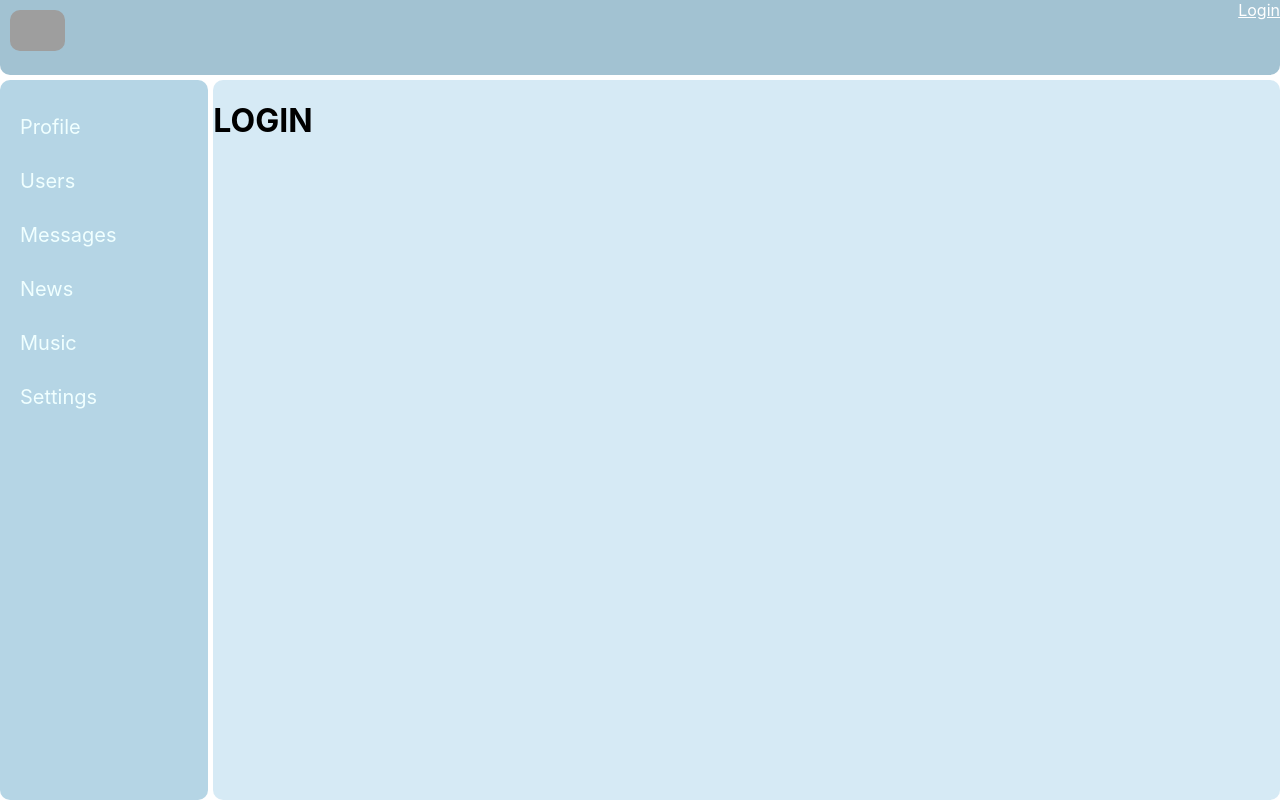
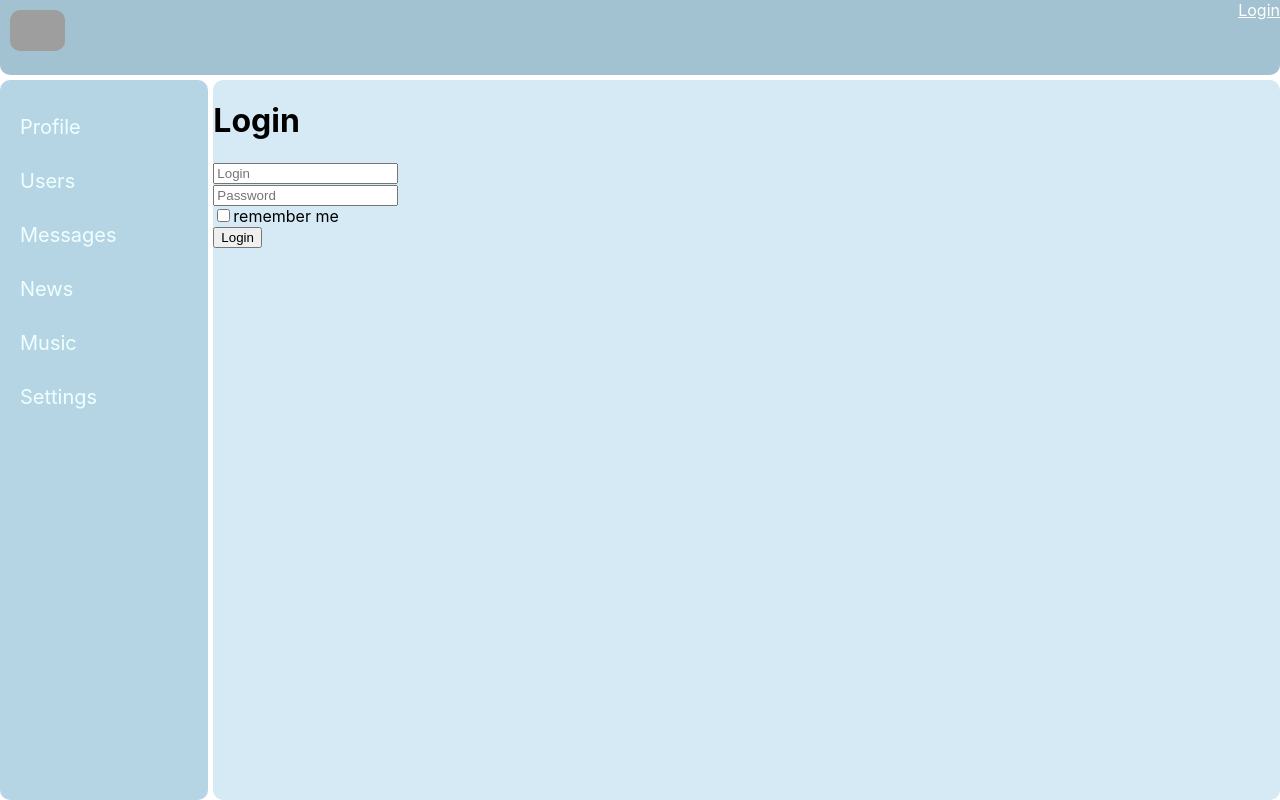
Before and after one commit to Region60/60Region, a React (Create React App) app: page /login in a window 1280 px wide. Built offline with nearby package versions, Linux system fonts and the light colour scheme; no server answers; grey boxes are pictures that could not be loaded.

Commit message:
Lesson_75_redux-form

```diff
--- a/package.json
+++ b/package.json
@@ -10,6 +10,7 @@
     "react-router-dom": "^5.1.2",
     "react-scripts": "^3.3.1",
     "redux": "^4.0.5",
+    "redux-form": "^8.3.1",
     "redux-thunk": "^2.3.0"
   },
   "scripts": {
--- a/src/components/login/Login.jsx
+++ b/src/components/login/Login.jsx
@@ -1,9 +1,36 @@
 import React from 'react'
+import {Field, reduxForm} from "redux-form";
 
-const Login=(props) => {
- return <div>
-     <h1>LOGIN</h1>
- </div>
+const LoginForm = (props) => {
+    return (
+        <form onSubmit={props.handleSubmit}>
+            <div>
+                <Field placeholder={'Login'} name={'login'} component={'input'}/>
+            </div>
+            <div>
+                <Field placeholder={'Password'} name={'password'} component={'input'}/>
+            </div>
+            <div>
+                <Field type={'checkbox'} name={'rememberMe'} component={'input'}/>remember me
+            </div>
+            <div>
+                <button>Login</button>
+            </div>
+        </form>
+    )
+}
+
+const LoginReduxForm = reduxForm({form: 'login'})(LoginForm)
+
+
+const Login = (props) => {
+    const onSubmit = (formData) => {
+        console.log(formData)
+    }
+    return <div>
+        <h1>Login</h1>
+        <LoginReduxForm onSubmit={onSubmit}/>
+    </div>
 }
 
 export default Login
--- a/src/components/profiles/profileInfo/Profilestatus.jsx
+++ b/src/components/profiles/profileInfo/Profilestatus.jsx
@@ -14,12 +14,20 @@
 
     deActivateEditMode = () => {
         this.setState({editMode:false})
-        this.props.updateStatus(this.props.status)
+        this.props.updateStatus(this.state.status)
     }
     onStatusChange = (e) => {
         this.setState({
             status: e.currentTarget.value
         })
+    }
+
+    componentDidUpdate(prevProps, prevState) {
+        if(prevProps.status !== this.props.status) {
+            this.setState({
+                status:this.props.status
+            })
+        }
     }
 
     render() {
@@ -32,7 +40,7 @@
                         }
                 {this.state.editMode &&
                 <div>
-                    <input onChange={this.onStatusChange} autoFocus={true} onBlur={this.deActivateEditMode}  value={this.props.status}/>
+                    <input onChange={this.onStatusChange} autoFocus={true} onBlur={this.deActivateEditMode}  value={this.state.status}/>
                 </div>
                 }
             </div>
--- a/src/redux/profile-reducer.js
+++ b/src/redux/profile-reducer.js
@@ -66,7 +66,7 @@
 export const updateStatus = (status) => (dispatch) => {
     profileAPI.updateStatus(status).then(response => {
         if (response.data.resultCode === 0) {
-            dispatch(setStatus(response.data))
+            dispatch(setStatus(status))
         }
     })
 }
--- a/src/redux/reduxStore.js
+++ b/src/redux/reduxStore.js
@@ -4,12 +4,14 @@
 import usersReducer from "./users-reducer";
 import authReducer from "./auth-reducer";
 import thunkMiddleware from "redux-thunk"
+import {reducer as formReducer} from "redux-form"
 
 let reducers = combineReducers({
     profilePage: profileReducer,
     messagesPage: dialogReducer,
     usersPage:usersReducer,
-    auth:authReducer
+    auth:authReducer,
+    form: formReducer
 });
 
 let store = createStore(reducers, applyMiddleware(thunkMiddleware));
```
Also changed, not shown: 1 other file (tests, documents, lock files or other folders).
